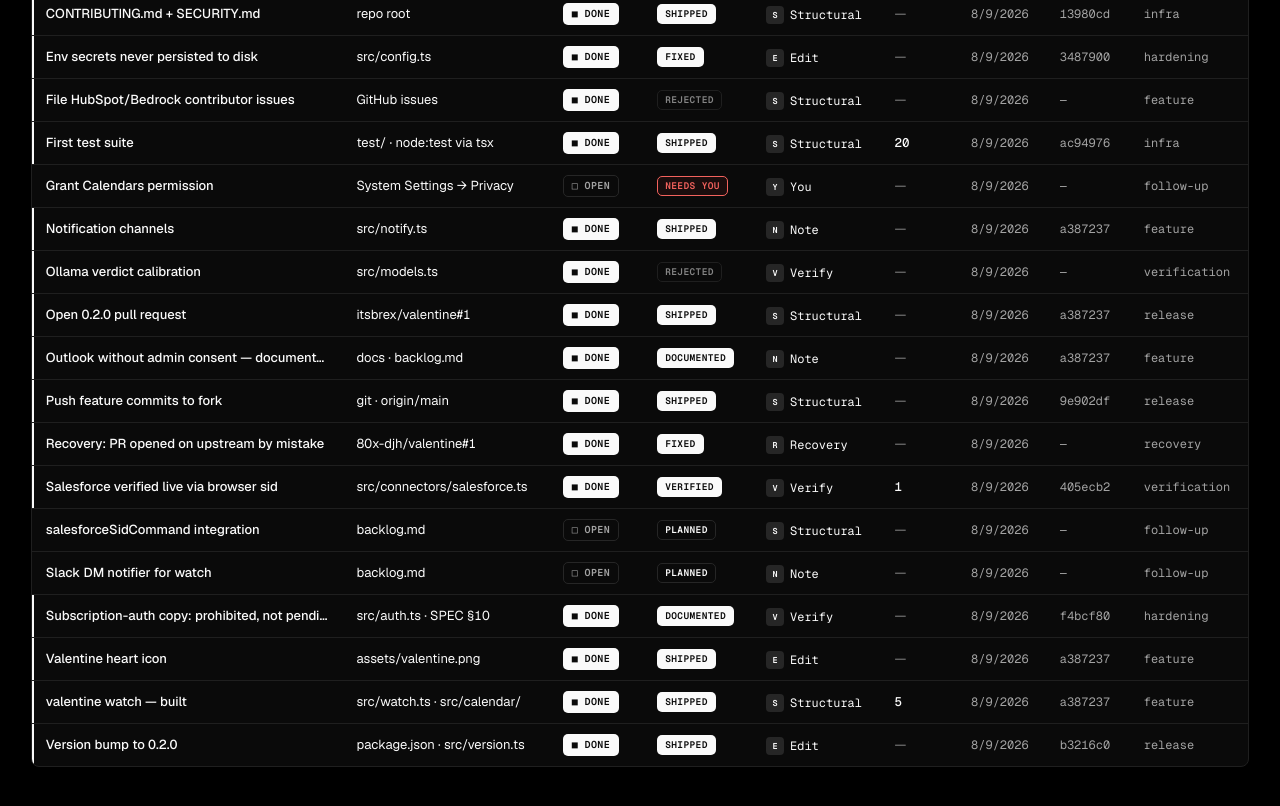
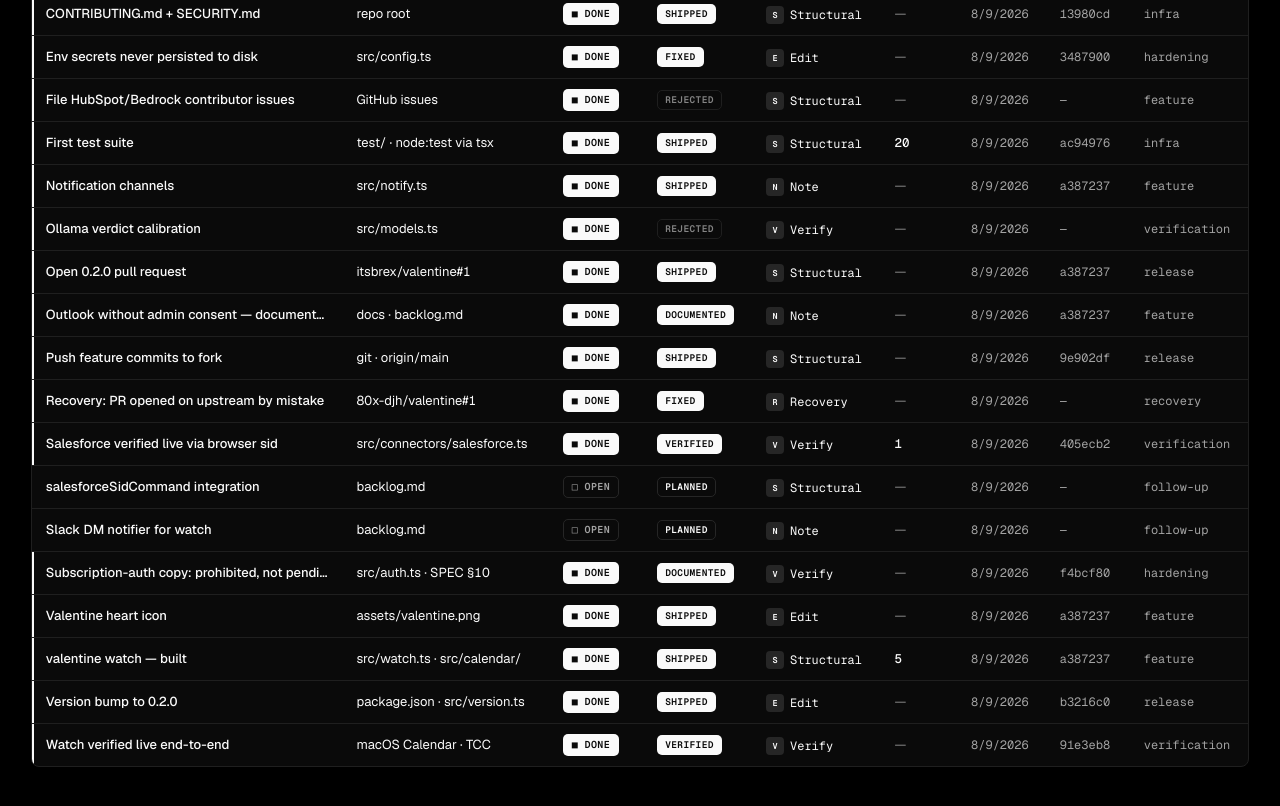
Before and after one commit to itsbrex/valentine, a website: page apps/valentine-020-ship-report.html in a window 1280 px wide. Shown: the part 604-1410 px from the top of the page. Drawn offline with Linux system fonts and the light colour scheme.

Commit message:
docs: ship-report — calendar TCC row now live-verified, string-enum bug recorded

```diff
--- a/apps/valentine-020-ship-report.html
+++ b/apps/valentine-020-ship-report.html
@@ -1040,27 +1040,28 @@ const DATA=[
  },
  {
  "id": "tcc",
- "name": "Grant Calendars permission",
- "company": "System Settings → Privacy",
- "status": "open",
- "stage": "Needs you",
- "owner": "You",
- "email": "—",
- "value": 0,
- "updated": "8/9/2026",
- "source": "follow-up",
- "url": "",
- "sections": [
- {
- "title": "The one manual step",
- "items": [
- {
- "title": "macOS TCC has calendar access denied for the terminal host app, so the live watch run is blocked",
- "meta": "denial error path verified working"
- },
- {
- "title": "Grant under System Settings → Privacy & Security → Calendars, then: valentine watch --once --notify stdout",
- "meta": "everything else was verified live"
+ "name": "Watch verified live end-to-end",
+ "company": "macOS Calendar · TCC",
+ "status": "active",
+ "stage": "Verified",
+ "owner": "Verify",
+ "email": "91e3eb8",
+ "value": 0,
+ "updated": "8/9/2026",
+ "source": "verification",
+ "url": "https://github.com/itsbrex/valentine/commit/91e3eb8",
+ "bug": true,
+ "sections": [
+ {
+ "title": "Live findings (after Calendars grant)",
+ "items": [
+ {
+ "title": "BUG: the JXA bridge returns the EventKit auth status as the STRING '3', so the strict !==3 gate reported access-denied even with Full Access granted. Coerced with Number() at both read sites",
+ "meta": "commit 91e3eb8 · found only because the real grant happened"
+ },
+ {
+ "title": "15 events read over the next 72h — attendees parsed, internal meetings correctly produce zero sweep targets (self-exclusion works on real data)",
+ "meta": "read-only · no model calls"
  }
  ]
  }
```
